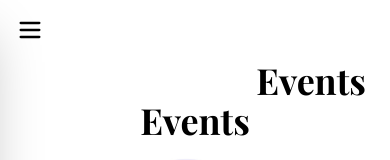
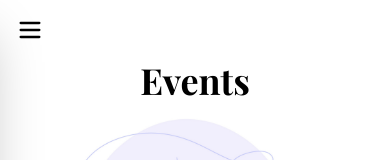
Before and after one commit to web-dev-Vivek/LOCOMOTIVE_PROJECT, a React (Vite) app: page /events in a window 390 px wide. Shown: the top 160 px of the page. Built offline with nearby package versions, Linux system fonts and the light colour scheme; a web font is replaced by a local one.

Commit message:
second event text problem fixed

```diff
--- a/src/Pages/Events.jsx
+++ b/src/Pages/Events.jsx
@@ -77,7 +77,7 @@ function Events() {
       >
         <h1
           ref={MoveRef}
-          className="text-4xl / /7+8hidden md:block md:text-9xl font-bold text-end"
+          className="text-4xl hidden md:block md:text-9xl font-bold text-end"
           style={{ fontFamily: "'Playfair Display', serif" }}
         >
           Events
```
